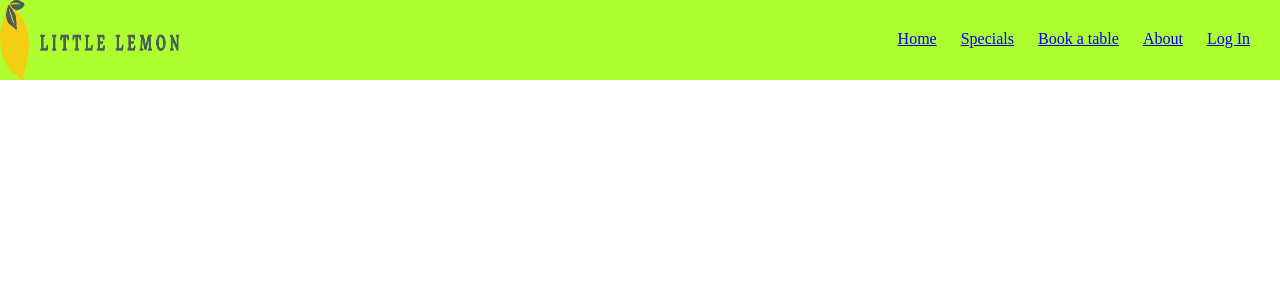
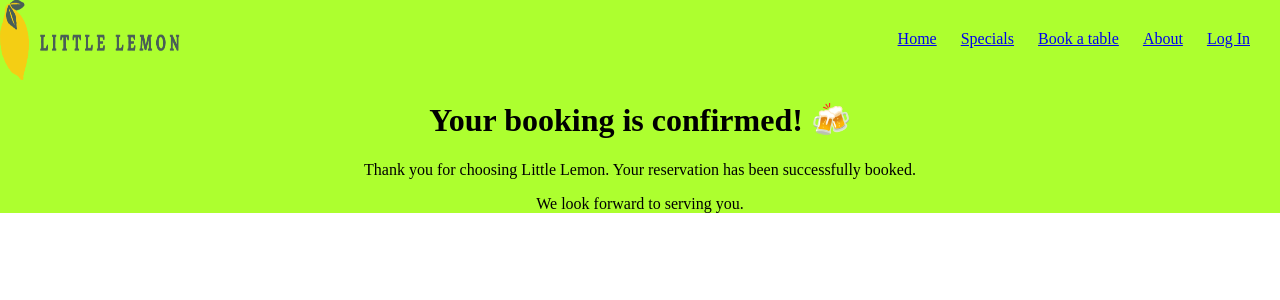
Before and after one commit to Treeka88/little-lemon-rest, a React (Create React App) app: page /ConfirmedBooking in a window 1280 px wide. Shown: the top 300 px of the page. Built offline with nearby package versions, Linux system fonts and the light colour scheme.

Commit message:
submitForm updated to navigate to confirming message

```diff
--- a/src/App.js
+++ b/src/App.js
@@ -1,14 +1,14 @@
 import React, { useState, useReducer } from 'react';
 import './App.css';
+import { Routes, Route, useNavigate } from 'react-router-dom'
 import Footer from './components/Footer';
 import Header from './components/Header';
 import Specials from './components/Specials';
 import Nav from './components/Nav';
 import LogIn from './components/LogIn';
 import BookingForm from './components/BookingForm';
-import { BrowserRouter as Router, Routes, Route } from 'react-router-dom'
-import { fetchData } from './Api.js';
-
+import ConfirmedBooking from './components/ConfirmedBooking.js';
+import { fetchData, submitAPI } from './Api.js';
 // const initializeTimes = () => ['17:00', '18:00', '19:00', '20:00', '21:00'];
 
 // const updateTimes = (state, action) => {
@@ -40,18 +40,25 @@ function App() {
   const [occasion, setOccasion] = useState('');
   const [availableTimes, dispatch] = useReducer(updateTimes, [], initializeTimes);
 
+  const navigate = useNavigate();
+  const submitForm = (formData) => {
+    if (submitAPI(formData)) {
+        navigate('/ConfirmedBooking');
+    }
+  };
+
+
   return (
     <div className='App'>
-      <Router>
         <Nav/>
         <Routes className=''>
           <Route path='/' element={<Header name='Little Lemon' state='Chicago'/>}/>
           <Route path='/Specials' element={<Specials/>}/>
-          <Route path='/BookingForm' element={<BookingForm date={date} setDate={setDate} time={time} setTime={setTime} guests={guests} setGuests={setGuests} occasion={occasion} setOccasion={setOccasion} availableTimes={availableTimes} dispatch={dispatch} />}/>
+          <Route path='/BookingForm' element={<BookingForm date={date} setDate={setDate} time={time} setTime={setTime} guests={guests} setGuests={setGuests} occasion={occasion} setOccasion={setOccasion} availableTimes={availableTimes} dispatch={dispatch} submitForm={submitForm} />}/>
+          <Route path='/ConfirmedBooking' element={<ConfirmedBooking/>}/>
           <Route path='/Footer' element={<Footer/>}/>
           <Route path='/LogIn' element={<LogIn/>}/>
         </Routes>
-      </Router>
     </div>
   )
     }
--- a/src/components/BookingForm.js
+++ b/src/components/BookingForm.js
@@ -1,11 +1,18 @@
-function BookingForm({ date, setDate, time, setTime, guests, setGuests, occasion, setOccasion, availableTimes, dispatch }){
+function BookingForm({ date, setDate, time, setTime, guests, setGuests, occasion, setOccasion, availableTimes, dispatch, submitForm }) {
           const today = new Date().toISOString().split("T")[0];
+
+            const handleSubmit = (e) => {
+            e.preventDefault();
+            submitForm({ date, time, guests, occasion });
+          }
+
     return(
         <div>
             <h1 id="booking-form-title">Book your table</h1>
             <form
                 style={{display: 'grid', gap: '20px', maxWidth: 200, margin: 'auto'}}
                 aria-labelledby="booking-form-title"
+                onSubmit={handleSubmit}
             >
                    <label htmlFor="res-date">Choose date</label>
                     <input
--- /dev/null
+++ b/src/components/ConfirmedBooking.js
@@ -0,0 +1,11 @@
+function ConfirmedBooking(){
+    return(
+        <div>
+            <h1>Your booking is confirmed! 🍻</h1>
+            <p>Thank you for choosing Little Lemon.
+                 Your reservation has been successfully booked.</p>
+            <p>We look forward to serving you.</p>
+        </div>
+    );
+}
+export default ConfirmedBooking
--- a/src/index.js
+++ b/src/index.js
@@ -2,13 +2,14 @@ import React from 'react';
 import ReactDOM from 'react-dom/client';
 import './index.css';
 import App from './App';
+import { BrowserRouter } from 'react-router-dom';
 import reportWebVitals from './reportWebVitals';
 
 const root = ReactDOM.createRoot(document.getElementById('root'));
 root.render(
-  <React.StrictMode>
+  <BrowserRouter>
     <App />
-  </React.StrictMode>
+  </BrowserRouter>
 );
 
 // If you want to start measuring performance in your app, pass a function
```
Also changed, not shown: 1 other file (tests, documents, lock files or other folders).
